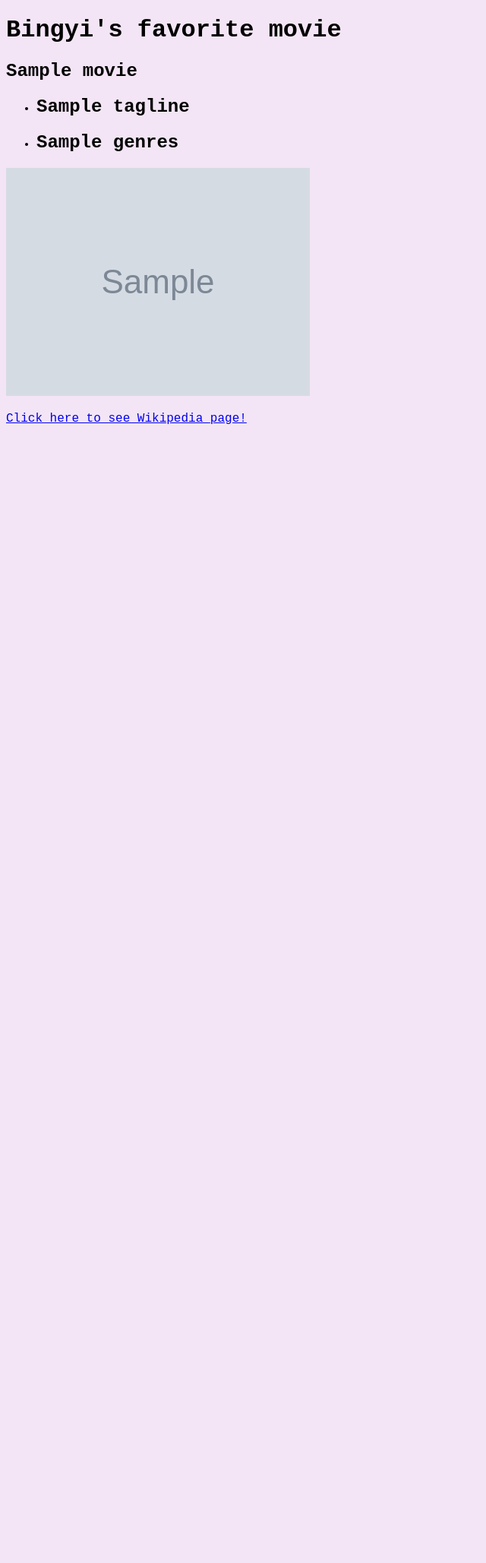
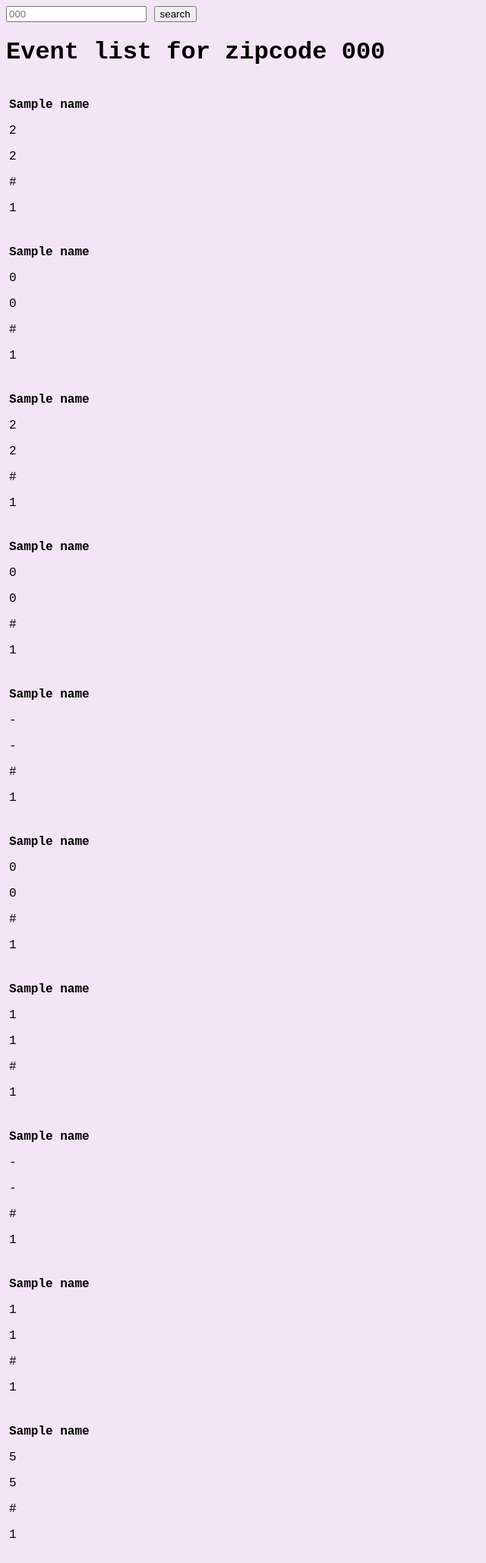
Before and after one commit to CSC-4350-Final-Project/API, a Flask app: template templates/index.html in a window 1280 px wide. Shown: the whole page at 76% size, without its empty margins (0-640 px from the left). Before the commit the page ends 558 px from the top, so only its background shows below. Run offline with Flask 2, Linux system fonts and the light colour scheme; the template is opened without the code that fills it: most values are stand-ins (such as "Sample title", 1, 10 or a date in 2020); grey boxes marked "Sample" are stand-in pictures.

Commit message:
initial commit

```diff
--- a/app.py
+++ b/app.py
@@ -1,38 +1,50 @@
+from email.mime import image
 import os
 import random
 import json
 
-from flask import Flask, render_template
-from tmdb import get_movie_data, get_movie_link
+from flask import Flask, jsonify, render_template
+import flask
+from ticketmaster import get_event_data
 
 app = Flask(__name__)
 app.config['SEND_FILE_MAX_AGE_DEFAULT'] = 0
 
 
-@app.route('/')
-def hello_world():
+@app.route('/search', methods =["GET","POST"])
+def index():
     """ Returns root endpoint HTML """
-    movie_list = ['27205', '138843', '634649']
-    id_number = random.choice(movie_list)
-    movie_data = get_movie_data(id_number)
-    #title = 'Interstellar_film'
-    link = get_movie_link(movie_data['title'])
-    wiki_link = link[3][0]
+    if flask.request.method == 'GET':
+        postalCode = '30303'
+
+    else:
+        postalCode = flask.request.form['postalCode']
+
+    event_data = get_event_data(postalCode)
 
     return render_template(
         "index.html",
-        movie_data=movie_data,
-        wiki_link=wiki_link,
+        postalCode = postalCode,
+        name=event_data['name'],
+        date=event_data['date'],
+        time=event_data['time'],
+        url=event_data['url'],
+        id=event_data['id'],
     )
+
+
+
+
+
 
 
 app.run(
     # host=os.getenv('IP', '0.0.0.0'),
     # port=int(os.getenv('PORT', 8080)),
 
-    host=os.getenv("IP", '0.0.0.0'),
-    port=int(os.getenv('PORT', 8080)),
+    # host=os.getenv("IP", '0.0.0.0'),
+    # port=int(os.getenv('PORT', 8080)),
     debug=True
-    # host = '0.0.0.0',
+    # # host = '0.0.0.0',
 
 )
--- a/templates/index.html
+++ b/templates/index.html
@@ -3,19 +3,28 @@
 
 <head>
     <link rel="stylesheet" href={{ url_for( 'static', filename='style.css' ) }} />
-    <h1>Bingyi's favorite movie</h1>
+    <form method ="POST" ACTION ="/search">
+        <input type="text" placeholder="{{postalCode}}" name="postalCode">
+        <input type="submit" value="search" name='search for event!'>
+    </form>
+
+    <h1>Event list for zipcode {{postalCode}}</h1>
 </head>
 
 <body>
-    <h2>{{movie_data['title']}}</h2>
-    <ul>
-        <li><h2>{{movie_data['tagline']}}</h2></li>
-        <li><h2>{{movie_data['genres']}}</h2></li>
-    </ul>
-    <img src="{{ movie_data['image_path'] }}">
-    <p>
-        <a href="{{wiki_link}}">Click here to see Wikipedia page! </a>
-    </p>
+    {% if name|length!=0 %}
+    {% for i in range(10) %}
+        <div class='item'>
+            <p><b>{{name[i] }}</b></p>
+            <p>{{ date[i] }}</p>
+            <p>{{ time[i] }}</p>
+            <p>{{ url[i] }}</p>
+            <p>{{ id[i] }}</p>
+        </div>
+        {% endfor %}
+        {% endif %}
+
+
 </body>
 
 </html>
--- /dev/null
+++ b/ticketmaster.py
@@ -0,0 +1,71 @@
+from email.headerregistry import Address
+import os
+import json
+from flask import request
+
+import requests
+from dotenv import load_dotenv, find_dotenv
+
+load_dotenv(find_dotenv()) # This is to load your API keys from .env
+apikey = os.getenv('ticketmaster_key')
+BASE_URL = 'https://app.ticketmaster.com/discovery/v2/events.json?'
+
+def get_event_data(postalCode):
+    """ Returns a list of headlines about a given topic """
+    params = {
+        'apikey': os.getenv('ticketmaster_key'),
+        'postalCode' : int(postalCode),
+    }
+
+    response = requests.get(BASE_URL, params=params)
+    data = response.json()
+
+    events = data['_embedded']['events']
+
+    def get_name(event):
+        return event['name']
+
+    def get_id(event):
+        return event['id']
+
+    def get_dates(event):
+        return event['dates']['start']['localDate']
+
+    def get_time(event):
+        return event['dates']['start']['localTime']
+
+    def get_url(event):
+        return event['url']
+
+
+
+
+
+    name = map(get_name, events)
+    id = map(get_id, events)
+    date = map(get_dates, events)
+    time =map(get_time, events)
+    url =map(get_url, events)
+
+
+    # name= event['name']
+    # type=events['type']
+    # id=events['id']
+    # place=events['place']
+    # date=events['dates']
+
+
+    return {
+        # 'events': events,
+        'name': list(name),
+        'id': list(id),
+        'date': list(date),
+        'url': list(url),
+        'time':list(time),
+        # 'name': name,
+        # 'type': type,
+        # 'id': id,
+        # 'place': place,
+        # 'date': date,
+
+    }
--- a/tmdb.py
+++ /dev/null
@@ -1,47 +0,0 @@
-import os
-import json
-from flask import request
-
-import requests
-from dotenv import load_dotenv, find_dotenv
-
-load_dotenv(find_dotenv()) # This is to load your API keys from .env
-api_key = os.getenv('TMDB_KEY')
-BASE_URL = 'https://api.themoviedb.org/3/movie/'
-IMAGE_PATH = 'https://image.tmdb.org/t/p/w500/'
-Wiki_URL = 'https://en.wikipedia.org/w/api.php'
-
-def get_movie_data(id_number):
-    """ Returns a list of headlines about a given topic """
-    NEW_URL = BASE_URL + str(id_number) + '?'
-    params = {
-        'api_key': os.getenv('TMDB_KEY'),
-    }
-
-    response = requests.get(NEW_URL, params=params)
-    data = response.json()
-    title = data['title']
-    genres = data['genres'][0]['name']
-    tagline = data['tagline']
-    image_path = data['poster_path']
-
-    return {
-        'genres': genres,
-        'tagline': tagline,
-        'title': title,
-        'image_path': IMAGE_PATH+image_path,
-    }
-
-def get_movie_link(title):
-    PARAMS = {
-    "action": "opensearch",
-    "search": title,
-    "namespace" : 0,
-    "limit": 1,
-    "format": 'json'
-    }
-    response = requests.get(url=Wiki_URL, params=PARAMS)
-    wiki_data = response.json()
-
-    # link = wiki_data["query"]["general"]["base"]
-    return wiki_data
```
Also changed, not shown: 1 other file.
